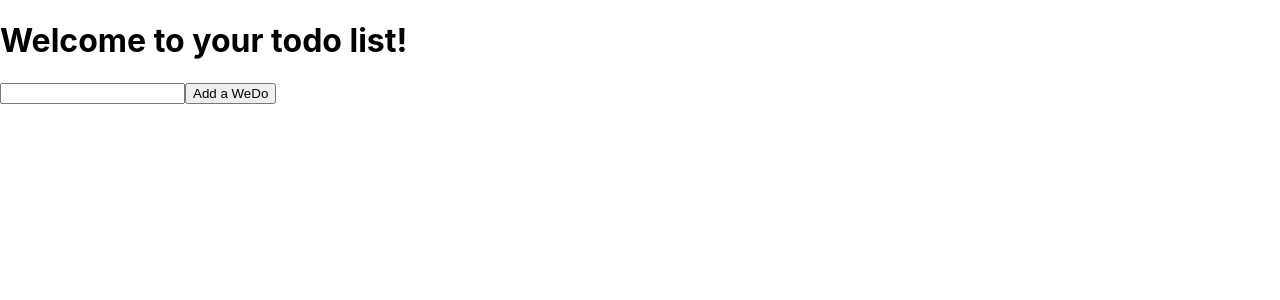
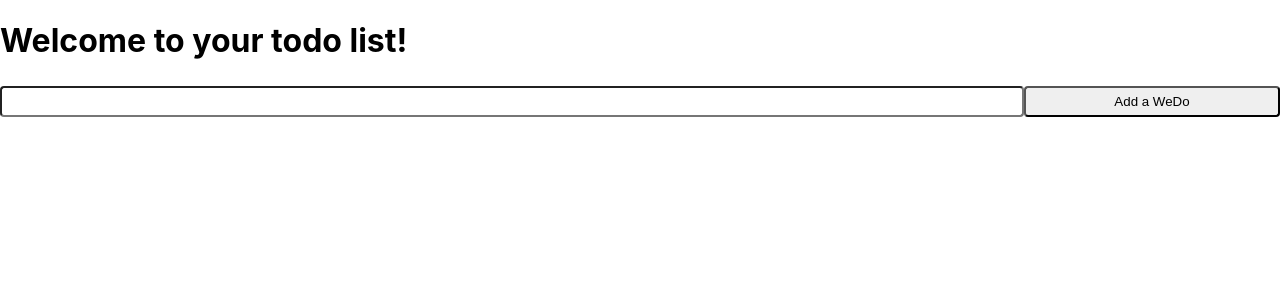
Before and after one commit to kristenbrann/WeDo, a React (Create React App) app in the folder client/: page /list/1 in a window 1280 px wide. Shown: the top 300 px of the page. Built offline with nearby package versions, Linux system fonts and the light colour scheme.

Commit message:
The most basic styling possible

```diff
--- /dev/null
+++ b/client/src/MainPage.css
@@ -0,0 +1,12 @@
+input {
+  width: 80%;
+  padding: 6px 10px;
+  box-sizing: border-box;
+  margin: 4px 0;
+  border-radius: 4px;
+}
+
+#addTask {
+  width: 20%;
+  border: 2 px lightblue;
+}
--- a/client/src/MainPage.js
+++ b/client/src/MainPage.js
@@ -1,4 +1,5 @@
 import React from 'react';
+import './MainPage.css';
 
 class MainPage extends React.Component{
   constructor(props) {
@@ -25,7 +26,7 @@ class MainPage extends React.Component{
         <h1>Welcome to your todo list!</h1>
         <form onSubmit={this.handleSubmit}>
           <input type="text" value={this.state.value} onChange={this.handleChange} />
-          <input type="submit" value="Add a WeDo" />
+          <input id="addTask" type="submit" value="Add a WeDo" />
         </form>
       </div>
     );
```
